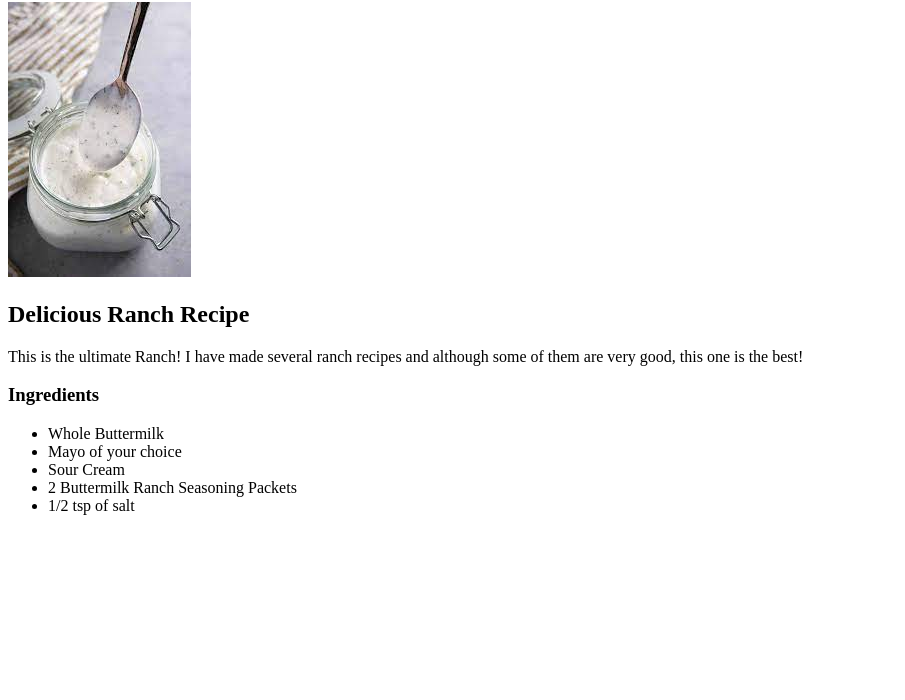
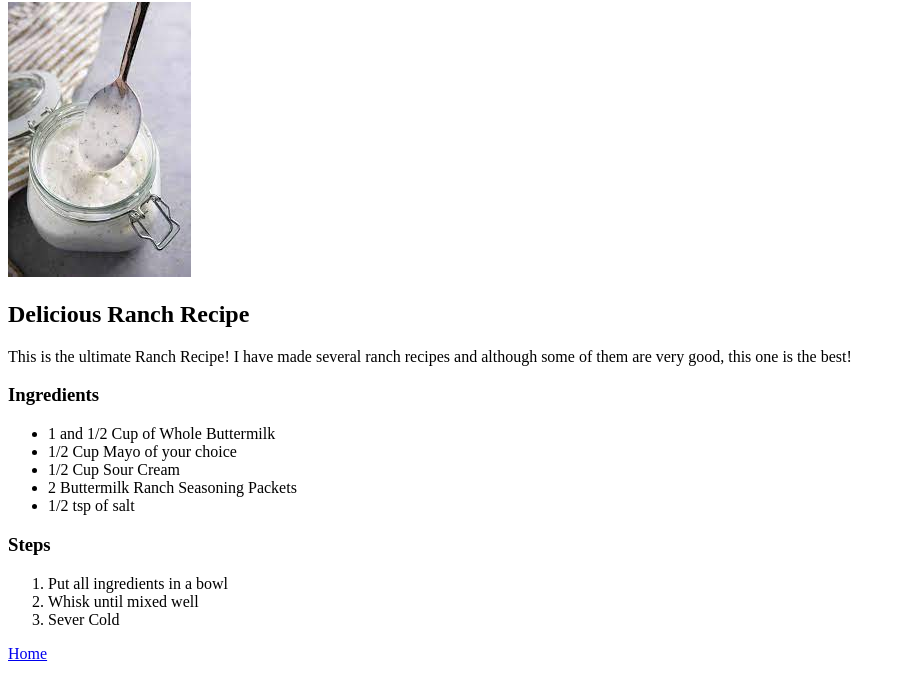
Before and after one commit to Sir-Bagels/odin-recipes, a plain HTML site: page recipes/Ranch.html in a window 1280 px wide. Shown: the part 78-778 px from the top of the page, without its empty margins (0-905 px from the left). Drawn offline with Linux system fonts and the light colour scheme.

Commit message:
added ol list for steps

```diff
--- a/recipes/Ranch.html
+++ b/recipes/Ranch.html
@@ -10,15 +10,23 @@
     <h1> Ranch Recipe</h1>
       <img src="../pictures/ranch.jpeg" alt="Picture of glass jar with ranch">
     <h2>Delicious Ranch Recipe</h2>
-      <p>This is the ultimate Ranch! I have made several ranch recipes and although some of them are very good, this one is the best!
+      <p>This is the ultimate Ranch Recipe! I have made several ranch recipes and although some of them are very good, this one is the best!
         <h3>Ingredients</h3>
           <ul>
-            <li>Whole Buttermilk</li>
-            <li>Mayo of your choice</li>
-            <li>Sour Cream</li>
+            <li>1 and 1/2 Cup of Whole Buttermilk</li>
+            <li>1/2 Cup Mayo of your choice</li>
+            <li>1/2 Cup Sour Cream</li>
             <li>2 Buttermilk Ranch Seasoning Packets</li>
             <li>1/2 tsp of salt</li>
           </ul>
+        <h3>Steps</h3>
+          <ol>
+            <li>Put all ingredients in a bowl</li>
+            <li>Whisk until mixed well</li>
+            <li>Sever Cold</li>
+          </ol>
+          <p><a href="../index.html">Home</a></p>
+
       </p>
 
 
```
